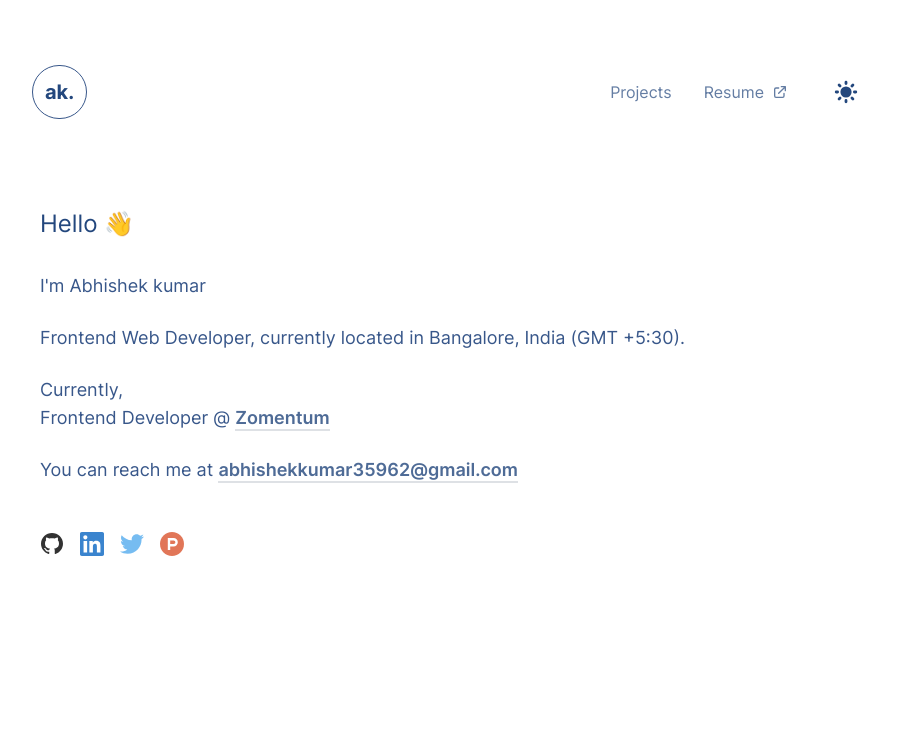
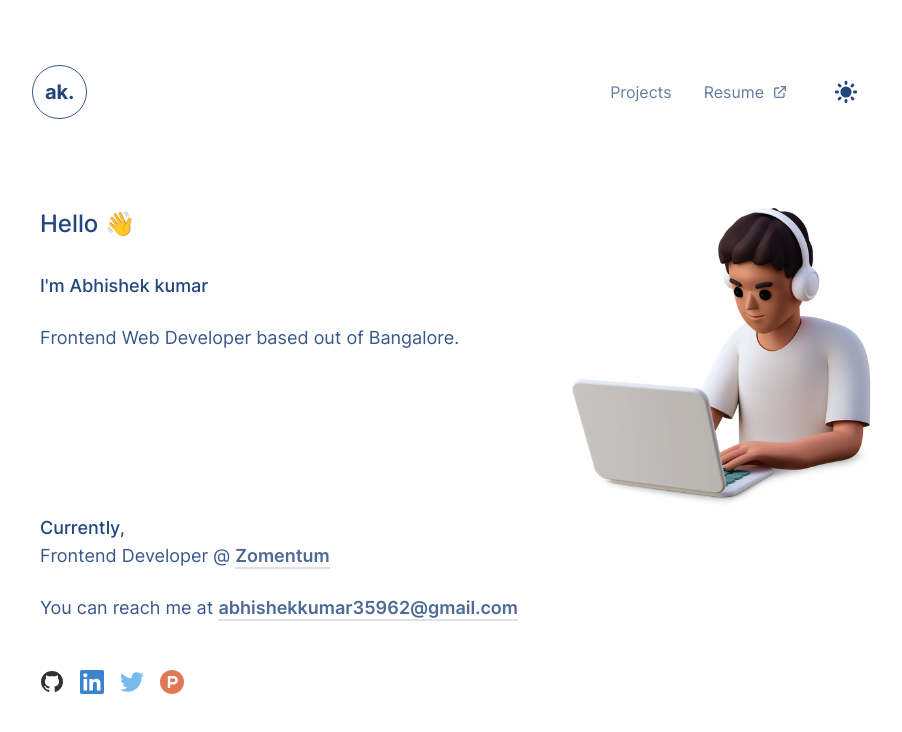
Before and after one commit to Abhikumar98/portfolio-2.0, a Next.js app: page / in a window 1280 px wide. Shown: the top 732 px of the page, without its empty margins (184-1086 px from the left). Built offline with nearby package versions, Linux system fonts and the light colour scheme.

Commit message:
fix: experiment

```diff
--- a/src/components/Heading/index.tsx
+++ b/src/components/Heading/index.tsx
@@ -7,7 +7,7 @@ const Heading: React.FC<{
 }> = ({ children, className, level }) => {
 	return (
 		<h3
-			className={`mb-8 font-normal ${level ? `text-${level}` : ``} ${
+			className={`mb-8 font-medium ${level ? `text-${level}` : ``} ${
 				className ?? ''
 			}`}
 		>
--- /dev/null
+++ b/src/components/Paragraph/index.tsx
@@ -0,0 +1,14 @@
+import React, { ReactNode } from 'react';
+
+const Paragraph: React.FC<{
+	className?: string;
+	children: ReactNode;
+}> = ({ children, className }) => {
+	return (
+		<h4 className={` mb-4 font-normal text-secondary ${className}`}>
+			{children}
+		</h4>
+	);
+};
+
+export default Paragraph;
--- a/src/components/Subheading/index.tsx
+++ b/src/components/Subheading/index.tsx
@@ -3,9 +3,14 @@ import React, { ReactNode } from 'react';
 const Subheading: React.FC<{
 	className?: string;
 	children: ReactNode;
-}> = ({ children, className }) => {
+	level?: string;
+}> = ({ children, className, level }) => {
 	return (
-		<h4 className={` mb-6 font-normal text-secondary ${className}`}>
+		<h4
+			className={` mb-6 font-medium ${
+				level ? `text-${level}` : `secondary`
+			} ${className ?? ''} ${className}`}
+		>
 			{children}
 		</h4>
 	);
--- a/src/pages/index.tsx
+++ b/src/pages/index.tsx
@@ -2,6 +2,7 @@ import Image from 'next/image';
 
 import Heading from '@/components/Heading';
 import Link from '@/components/Link';
+import Paragraph from '@/components/Paragraph';
 import Subheading from '@/components/Subheading';
 
 import { useAppState } from '@/context';
@@ -49,27 +50,38 @@ const App = () => {
 	return (
 		<div className="">
 			<div className="mb-6"></div>
-			<div className="mb-6">
-				<Heading>Hello 👋</Heading>
-				<Subheading>{`I'm Abhishek kumar`}</Subheading>
+			<div className="flex justify-between">
+				<div>
+					<div className="mb-6">
+						<Heading>Hello 👋</Heading>
+						<Subheading>{`I'm Abhishek kumar`}</Subheading>
+					</div>
+					<Paragraph>
+						Frontend Web Developer based out of Bangalore.
+					</Paragraph>
+				</div>
+				<div>
+					<Image
+						src="/images/hero-image.png"
+						height={300}
+						width={300}
+						alt="Hero Image"
+					/>
+				</div>
 			</div>
 			<Subheading>
-				Frontend Web Developer, currently located in Bangalore, India
-				(GMT +5:30).
-			</Subheading>
-			<Subheading>
 				Currently,
-				<div>
+				<Paragraph>
 					Frontend Developer @{' '}
 					<Link url="https://zomentum.com">Zomentum</Link>
-				</div>
+				</Paragraph>
 			</Subheading>
-			<Subheading>
+			<Paragraph>
 				You can reach me at{' '}
 				<Link url="mailto:abhishekkumar35962@gmail.com?subject=Hey Abhishek, I was checking out your portfolio&body=👋 Hey, wanted to have a quick chat.">
 					abhishekkumar35962@gmail.com
 				</Link>
-			</Subheading>
+			</Paragraph>
 			<div className="my-12">
 				<footer className="my-4 flex items-center space-x-4 pb-4 sm:my-0 sm:pb-0">
 					<div>
--- a/src/server/index.tsx
+++ b/src/server/index.tsx
@@ -27,6 +27,7 @@ export const getNotionData = async () => {
 		description: '',
 		url: '',
 		image: '',
+		product_hunt: '',
 	};
 
 	Object.entries(Object.values(page.collection)[0].value.schema).forEach(
@@ -40,6 +41,8 @@ export const getNotionData = async () => {
 	);
 
 	const formattedData: any[] = [];
+
+	console.log({ reverseProperties });
 
 	Object.values(page.block).forEach((block) => {
 		if (!block.value.properties) {
```
Also changed, not shown: public/images/hero-image.png (added).
